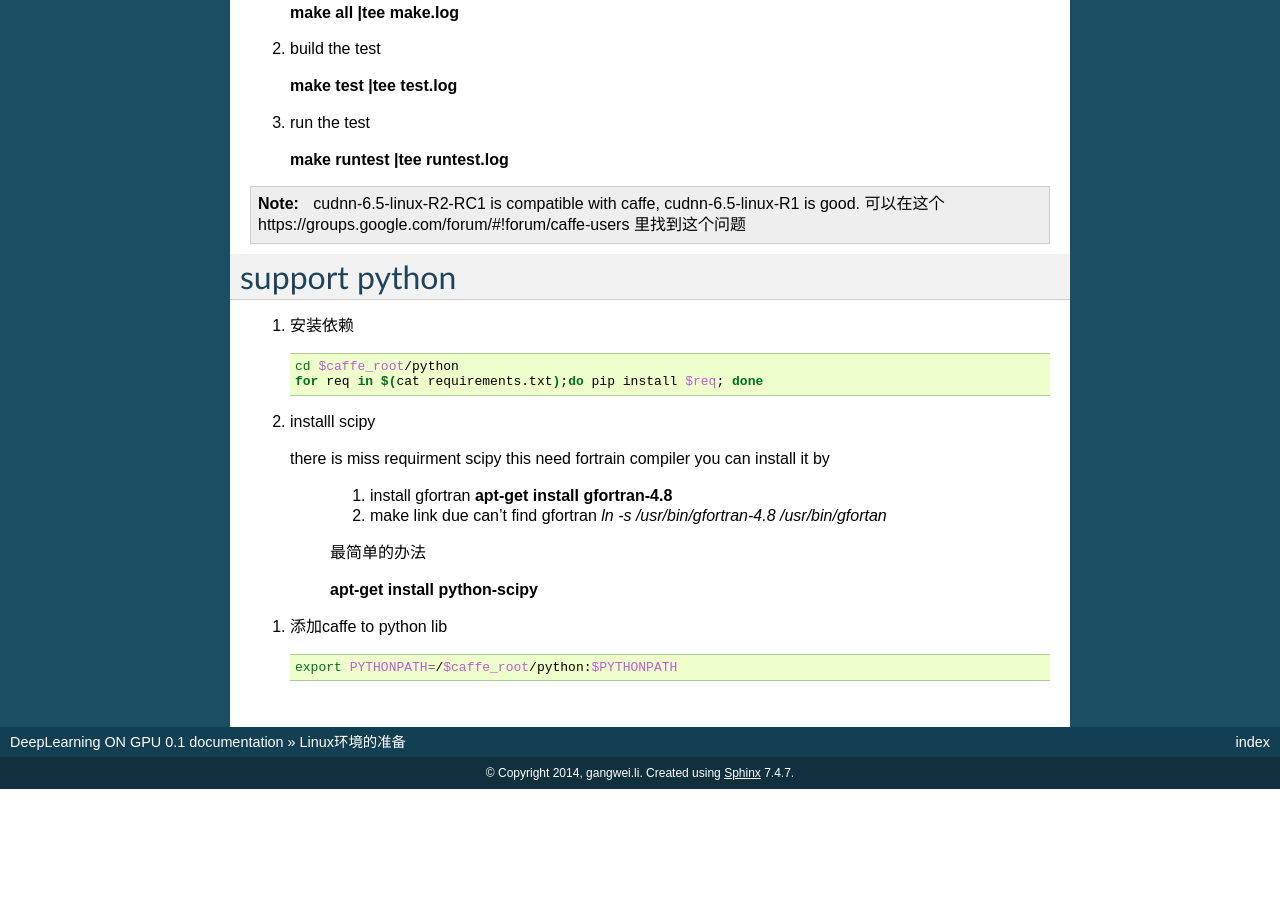
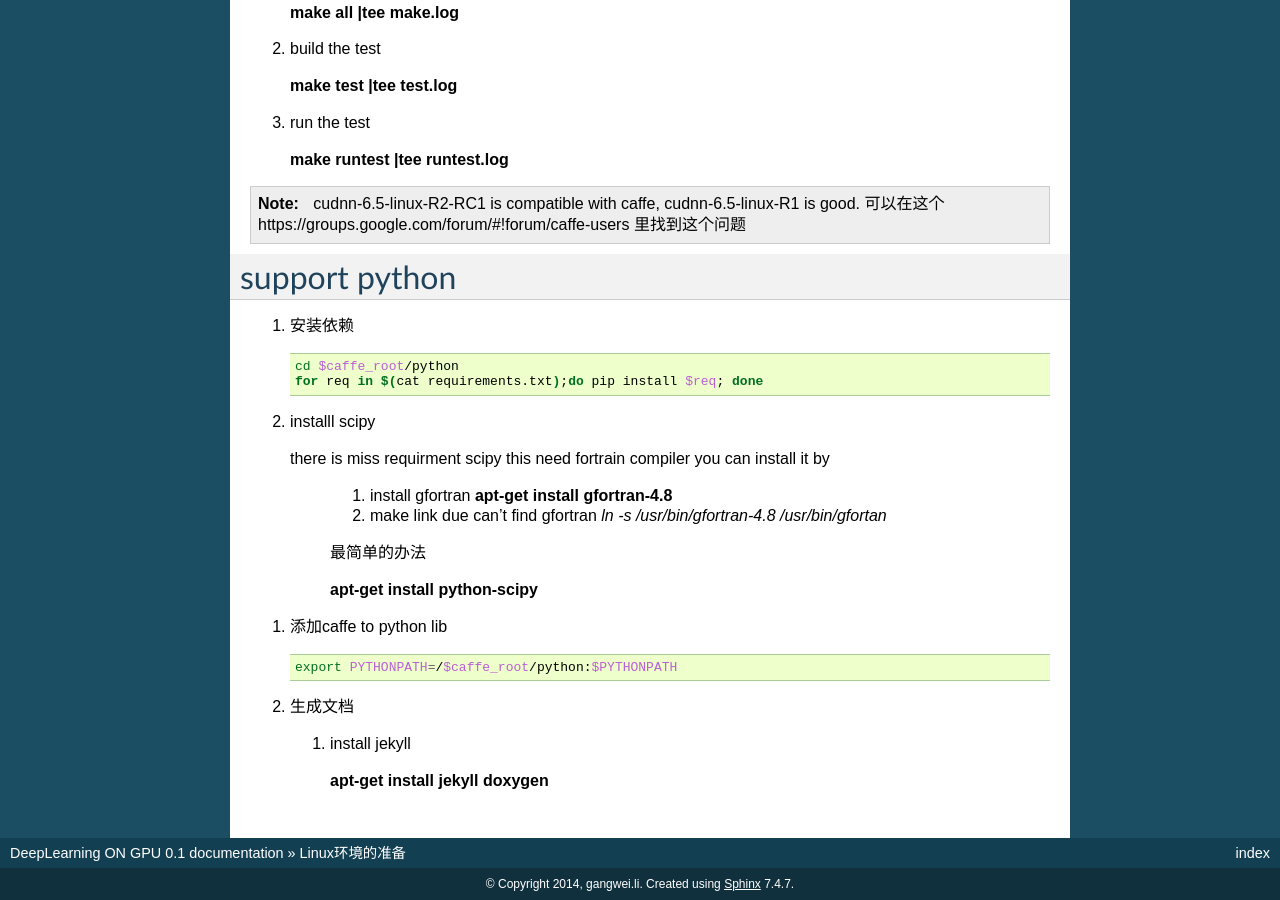
Before and after one commit to gwli/DeepLearningOnGPU, a Sphinx documentation site: the page built from source/Stage_3/caffe/EnvironmentSetup.rst, in a window 1280 px wide and 900 px high, scrolled down 2579 px. Built offline with Sphinx 7.4.7, drawn with Linux system fonts in a browser that asks for light colours; pages that are not in the unit, such as notebooks, are missing from menus; before the commit the page ends 3368 px from its top, so only the background shows below that.

Commit message:
添加了python以及文档的生成

```diff
--- a/source/Stage_3/caffe/EnvironmentSetup.rst
+++ b/source/Stage_3/caffe/EnvironmentSetup.rst
@@ -173,3 +173,9 @@ support python
    .. code-block:: bash
 
       export PYTHONPATH=/$caffe_root/python:$PYTHONPATH
+
+#. 生成文档
+
+   #. install jekyll
+
+      :command:`apt-get install jekyll doxygen`
```
